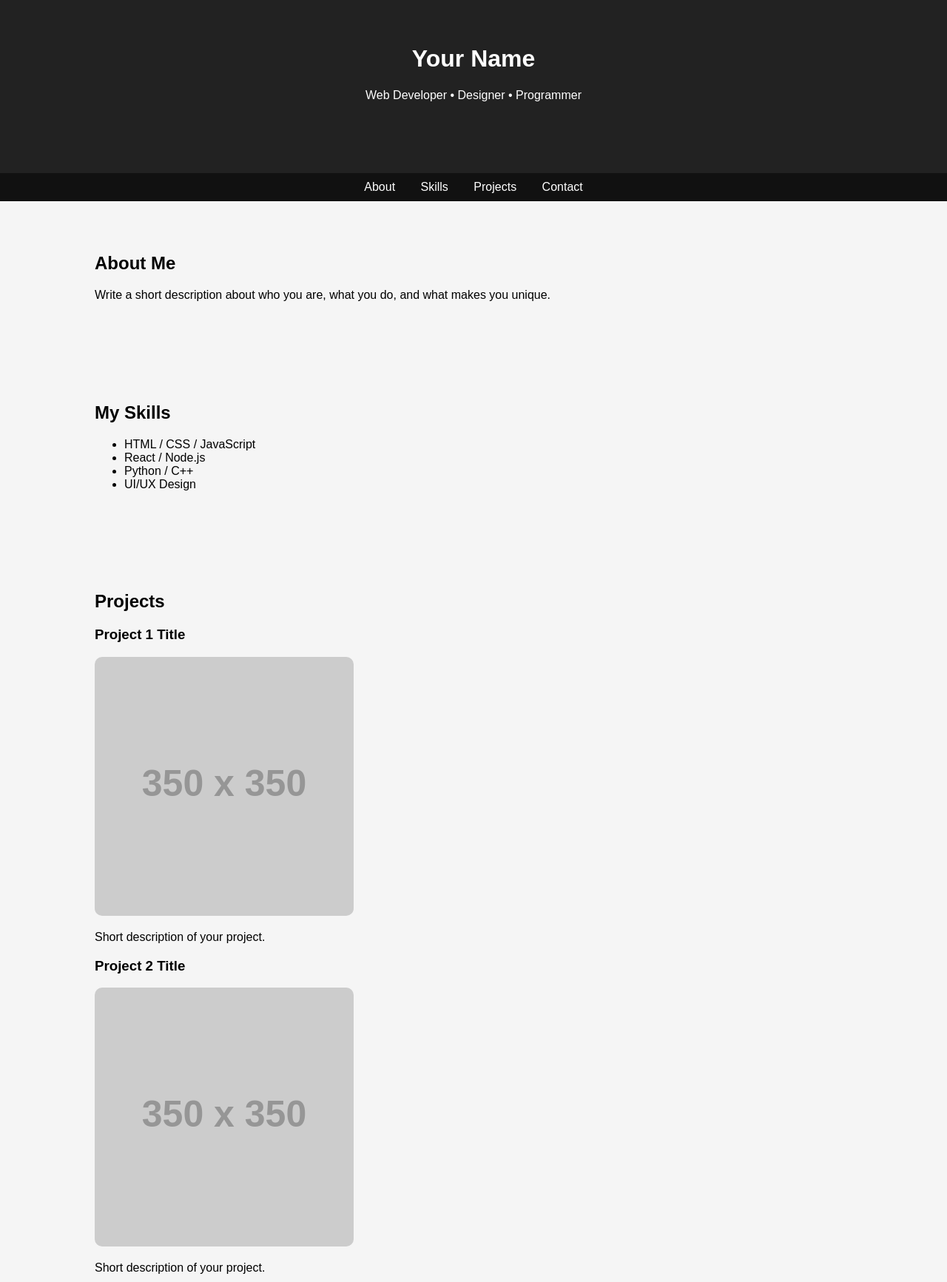
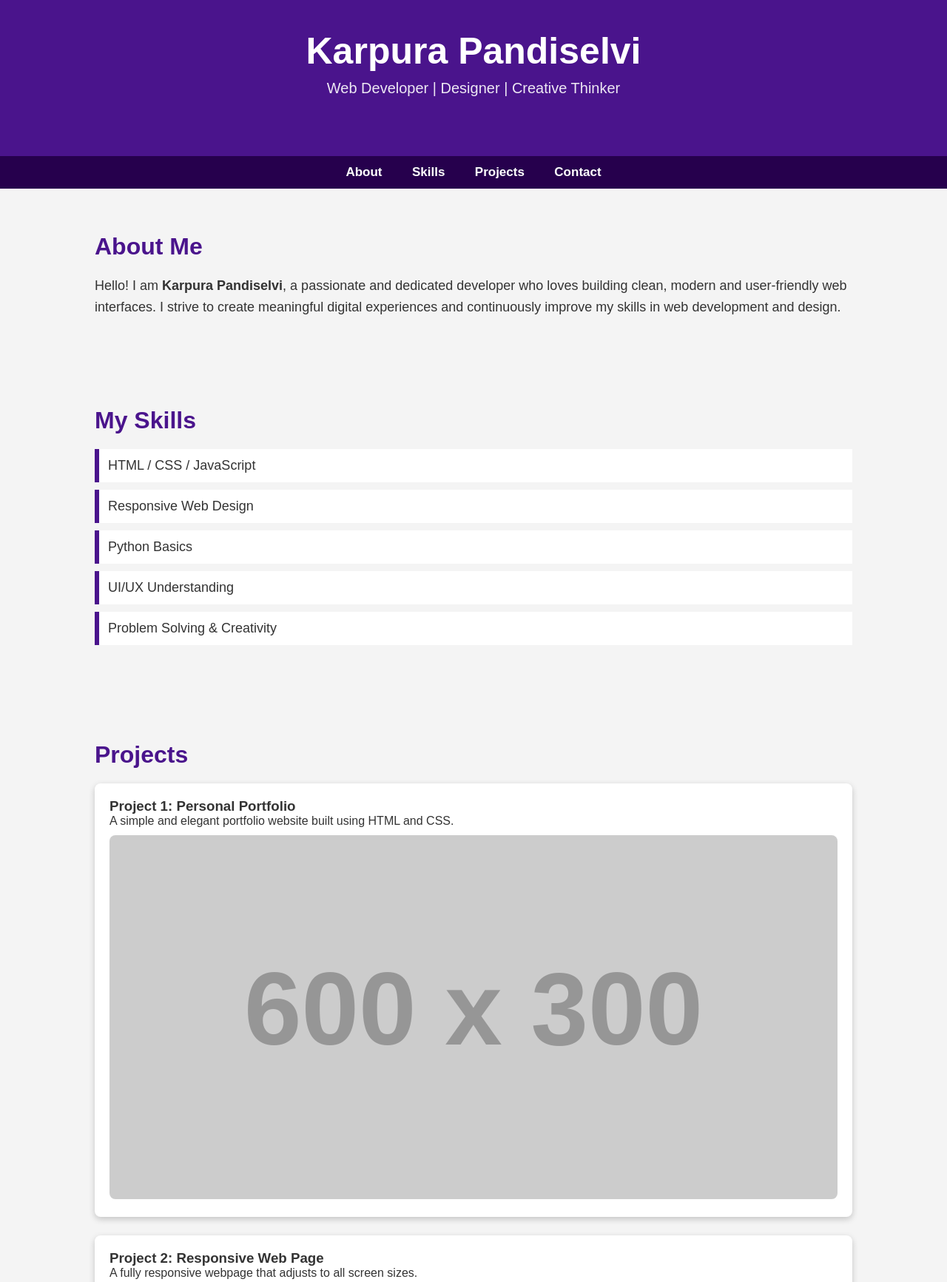
Before and after one commit to manishad1619/manisha, a plain HTML site: page manisha15.html in a window 1280 px wide. Shown: the part 40-1773 px from the top of the page at 74% size. Drawn offline with Linux system fonts and the light colour scheme; placeholder pictures from the web are drawn by us.

Commit message:
Update manisha15.html

```diff
--- a/manisha15.html
+++ b/manisha15.html
@@ -1,54 +1,123 @@
 <!DOCTYPE html>
 <html lang="en">
 <head>
-    <meta charset="UTF-8" />
-    <meta name="viewport" content="width=device-width, initial-scale=1.0" />
-    <title>manisha15</title>
+    <meta charset="UTF-8">
+    <meta name="viewport" content="width=device-width, initial-scale=1.0">
+    <title>Karpura Pandiselvi | Portfolio</title>
+
     <style>
+        * {
+            margin: 0;
+            padding: 0;
+            box-sizing: border-box;
+            font-family: Arial, sans-serif;
+        }
+
         body {
-            font-family: Arial, sans-serif;
-            margin: 0;
-            background: #f5f5f5;
+            background: #f4f4f4;
+            color: #333;
         }
+
         header {
-            background: #222;
+            background: #4a148c;
             color: white;
             text-align: center;
             padding: 80px 20px;
         }
+
+        header h1 {
+            font-size: 50px;
+            font-weight: 700;
+        }
+
+        header p {
+            font-size: 20px;
+            opacity: 0.9;
+            margin-top: 10px;
+        }
+
         nav {
-            background: #111;
-            padding: 10px;
+            background: #26004d;
+            padding: 12px;
             text-align: center;
         }
+
         nav a {
             color: white;
-            margin: 0 15px;
+            margin: 0 18px;
             text-decoration: none;
-            font-size: 16px;
+            font-size: 17px;
+            font-weight: bold;
         }
+
+        nav a:hover {
+            color: #ffd740;
+        }
+
         section {
-            padding: 50px 10%;
+            padding: 60px 10%;
         }
+
+        h2 {
+            font-size: 32px;
+            margin-bottom: 20px;
+            color: #4a148c;
+        }
+
+        .about p {
+            font-size: 18px;
+            line-height: 1.6;
+        }
+
+        /* Skills */
+        .skills ul {
+            list-style: none;
+            font-size: 18px;
+        }
+
+        .skills li {
+            background: white;
+            margin: 10px 0;
+            padding: 12px;
+            border-left: 6px solid #4a148c;
+        }
+
+        /* Projects */
+        .projects .card {
+            background: white;
+            padding: 20px;
+            border-radius: 8px;
+            margin-bottom: 25px;
+            box-shadow: 0 3px 8px rgba(0,0,0,0.2);
+        }
+
         .projects img {
             width: 100%;
-            max-width: 350px;
-            border-radius: 10px;
+            border-radius: 8px;
+            margin-top: 10px;
         }
+
+        /* Contact */
+        .contact p {
+            font-size: 18px;
+            margin: 10px 0;
+        }
+
         footer {
-            background: #111;
+            background: #26004d;
             color: white;
             text-align: center;
-            padding: 20px 0;
-            margin-top: 30px;
+            padding: 20px;
+            margin-top: 40px;
         }
     </style>
 </head>
 
 <body>
+
     <header>
-        <h1>Your Name</h1>
-        <p>Web Developer • Designer • Programmer</p>
+        <h1>Karpura Pandiselvi</h1>
+        <p>Web Developer | Designer | Creative Thinker</p>
     </header>
 
     <nav>
@@ -58,46 +127,53 @@
         <a href="#contact">Contact</a>
     </nav>
 
-    <section id="about">
+    <section id="about" class="about">
         <h2>About Me</h2>
         <p>
-            Write a short description about who you are, what you do, and what makes you unique.
+            Hello! I am <strong>Karpura Pandiselvi</strong>, a passionate and dedicated
+            developer who loves building clean, modern and user-friendly web interfaces.
+            I strive to create meaningful digital experiences and continuously improve
+            my skills in web development and design.
         </p>
     </section>
 
-    <section id="skills">
+    <section id="skills" class="skills">
         <h2>My Skills</h2>
         <ul>
             <li>HTML / CSS / JavaScript</li>
-            <li>React / Node.js</li>
-            <li>Python / C++</li>
-            <li>UI/UX Design</li>
+            <li>Responsive Web Design</li>
+            <li>Python Basics</li>
+            <li>UI/UX Understanding</li>
+            <li>Problem Solving & Creativity</li>
         </ul>
     </section>
 
     <section id="projects" class="projects">
         <h2>Projects</h2>
-        <div>
-            <h3>Project 1 Title</h3>
-            <img src="https://via.placeholder.com/350" alt="Project Image">
-            <p>Short description of your project.</p>
+
+        <div class="card">
+            <h3>Project 1: Personal Portfolio</h3>
+            <p>A simple and elegant portfolio website built using HTML and CSS.</p>
+            <img src="https://via.placeholder.com/600x300" alt="Project Image">
         </div>
 
-        <div>
-            <h3>Project 2 Title</h3>
-            <img src="https://via.placeholder.com/350" alt="Project Image">
-            <p>Short description of your project.</p>
+        <div class="card">
+            <h3>Project 2: Responsive Web Page</h3>
+            <p>A fully responsive webpage that adjusts to all screen sizes.</p>
+            <img src="https://via.placeholder.com/600x300" alt="Project Image">
         </div>
     </section>
 
-    <section id="contact">
+    <section id="contact" class="contact">
         <h2>Contact</h2>
-        <p>Email: yourname@example.com</p>
-        <p>LinkedIn: linkedin.com/in/yourprofile</p>
+        <p>Email: karpurapandiselvi@example.com</p>
+        <p>LinkedIn: linkedin.com/in/karpura-pandiselvi</p>
+        <p>Phone: +91 98765 43210</p>
     </section>
 
     <footer>
-        <p>© 2025 Your Name | All Rights Reserved</p>
+        © 2025 Karpura Pandiselvi | All Rights Reserved
     </footer>
+
 </body>
 </html>
```
